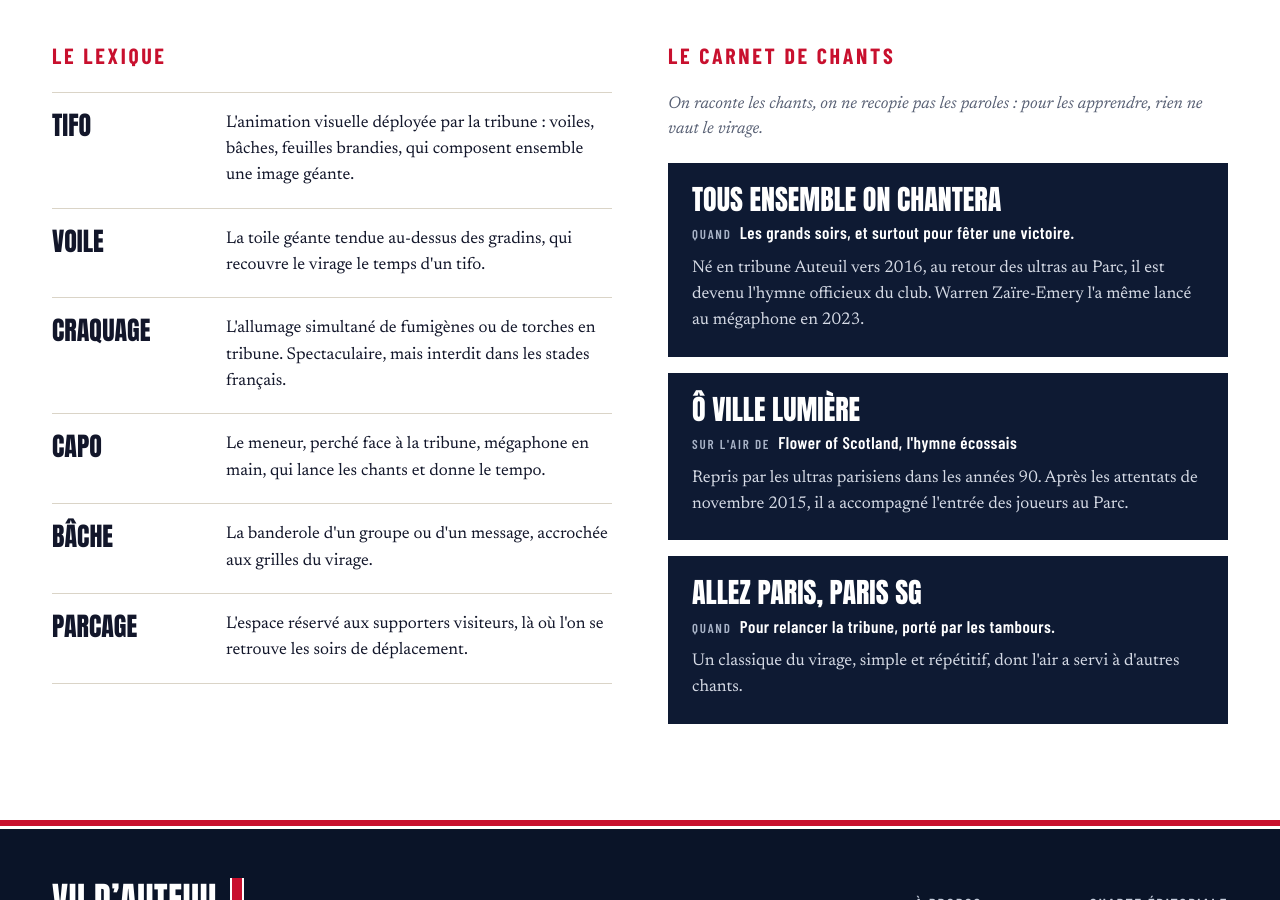
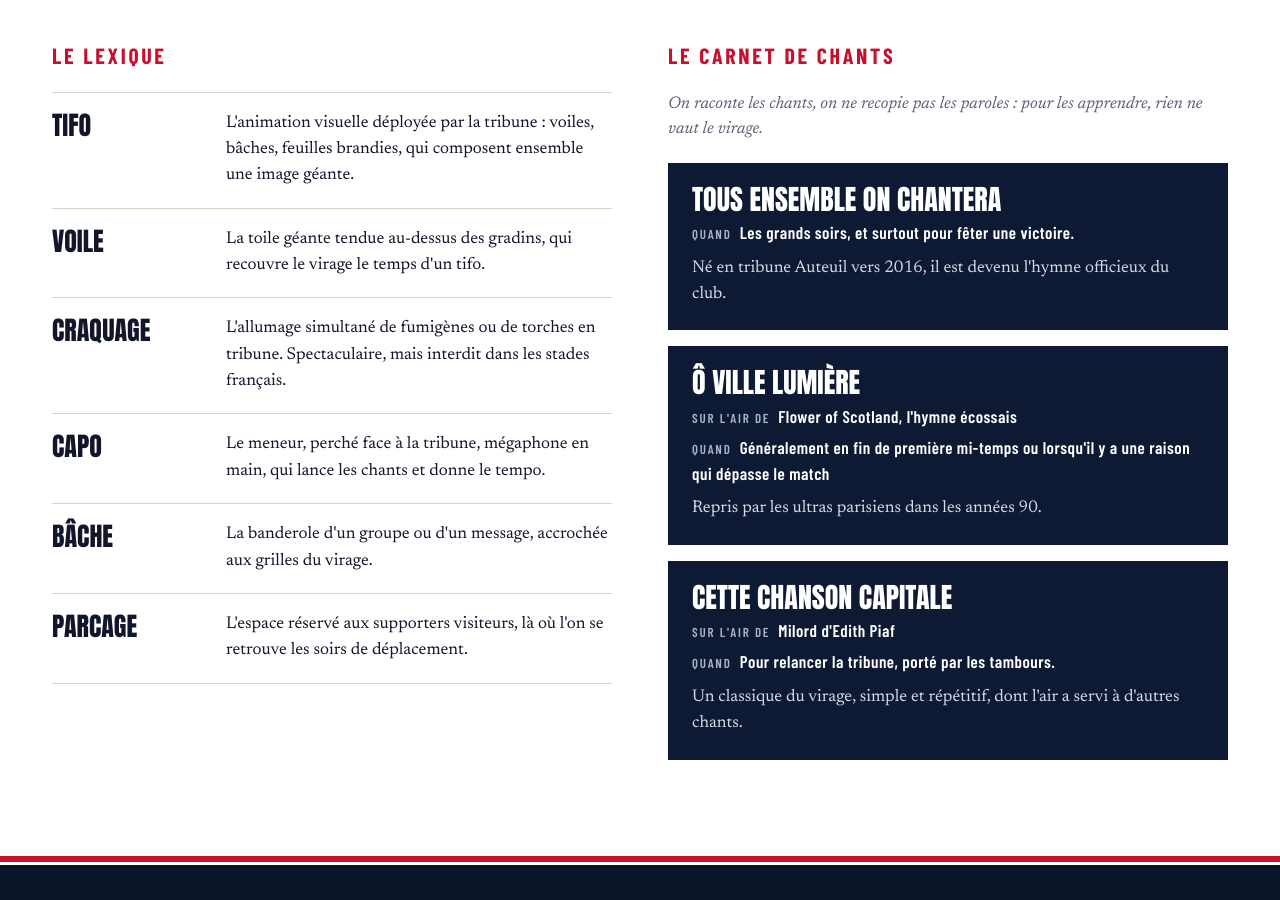
Before and after one commit to vudauteuil/vudauteuil.github.io, a Jekyll site: the page built from index.html, in a window 1280 px wide and 900 px high, scrolled down 3499 px. Built offline with Jekyll 4.4.1, drawn with Linux system fonts in a browser that asks for light colours.

Commit message:
Update _data/chants.yml (via Pages CMS)

```diff
--- a/_data/chants.yml
+++ b/_data/chants.yml
@@ -1,13 +1,15 @@
 chants:
-  - nom: "Tous ensemble on chantera"
-    air: ""
-    moment: "Les grands soirs, et surtout pour fêter une victoire."
-    histoire: "Né en tribune Auteuil vers 2016, au retour des ultras au Parc, il est devenu l'hymne officieux du club. Warren Zaïre-Emery l'a même lancé au mégaphone en 2023."
-  - nom: "Ô Ville Lumière"
-    air: "Flower of Scotland, l'hymne écossais"
-    moment: ""
-    histoire: "Repris par les ultras parisiens dans les années 90. Après les attentats de novembre 2015, il a accompagné l'entrée des joueurs au Parc."
-  - nom: "Allez Paris, Paris SG"
-    air: ""
-    moment: "Pour relancer la tribune, porté par les tambours."
-    histoire: "Un classique du virage, simple et répétitif, dont l'air a servi à d'autres chants."
+  - nom: Tous ensemble on chantera
+    moment: Les grands soirs, et surtout pour fêter une victoire.
+    histoire: "Né en tribune Auteuil vers 2016, il est devenu l'hymne officieux du
+      club. "
+  - nom: Ô Ville Lumière
+    air: Flower of Scotland, l'hymne écossais
+    moment: Généralement en fin de première mi-temps ou lorsqu'il y a une raison qui
+      dépasse le match
+    histoire: Repris par les ultras parisiens dans les années 90.
+  - nom: Cette chanson capitale
+    air: Milord d'Edith Piaf
+    moment: Pour relancer la tribune, porté par les tambours.
+    histoire: Un classique du virage, simple et répétitif, dont l'air a servi à
+      d'autres chants.
```
